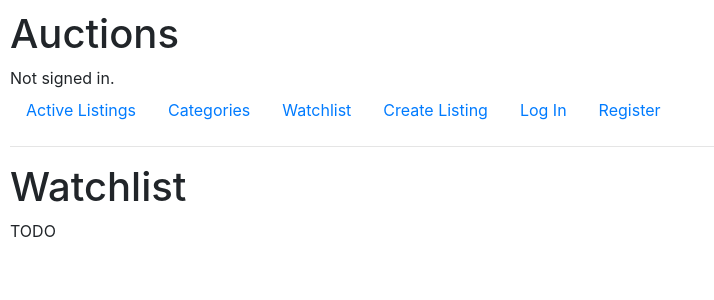
After one commit to Ekaterine6/cs50w, a Django app: template commerce/auctions/templates/auctions/watchlist.html in a window 1280 px wide. The commit adds this page. Shown: the top 300 px of the page, without its empty margins (0-714 px from the left). Run offline with Django 3.2, Linux system fonts and the light colour scheme; the template is opened without the code that fills it, so the values that code supplies are empty; some libraries are stand-ins or nearby versions.

Commit message:
adding some html files

```diff
--- /dev/null
+++ b/commerce/auctions/templates/auctions/categories.html
@@ -0,0 +1,6 @@
+{% extends "auctions/layout.html" %}
+
+{% block body %}
+    <h1>Categories</h1>
+    TODO
+{% endblock %}
--- /dev/null
+++ b/commerce/auctions/templates/auctions/create_listing.html
@@ -0,0 +1,6 @@
+{% extends "auctions/layout.html" %}
+
+{% block body %}
+    <h1>Create Listing</h1>
+    TODO
+{% endblock %}
--- a/commerce/auctions/templates/auctions/layout.html
+++ b/commerce/auctions/templates/auctions/layout.html
@@ -20,6 +20,18 @@
             <li class="nav-item">
                 <a class="nav-link" href="{% url 'index' %}">Active Listings</a>
             </li>
+            <li class="nav-item">
+                <a class="nav-link" href="{% url 'categories' %}">Categories</a>
+            </li>
+
+            <li class="nav-item">
+                <a class="nav-link" href="{% url 'watchlist' %}">Watchlist</a>
+            </li>
+
+            <li class="nav-item">
+                <a class="nav-link" href="{% url 'create_listing' %}">Create Listing</a>
+            </li>
+
             {% if user.is_authenticated %}
                 <li class="nav-item">
                     <a class="nav-link" href="{% url 'logout' %}">Log Out</a>
@@ -32,7 +44,9 @@
                     <a class="nav-link" href="{% url 'register' %}">Register</a>
                 </li>
             {% endif %}
+
         </ul>
+
         <hr>
         {% block body %}
         {% endblock %}
--- /dev/null
+++ b/commerce/auctions/templates/auctions/watchlist.html
@@ -0,0 +1,6 @@
+{% extends "auctions/layout.html" %}
+
+{% block body %}
+    <h1>Watchlist</h1>
+    TODO
+{% endblock %}
```
Also changed, not shown: commerce/auctions/models.py (+9 -0 lines), commerce/auctions/migrations/0002_bids_comments_listing.py (added), commerce/db.sqlite3.
